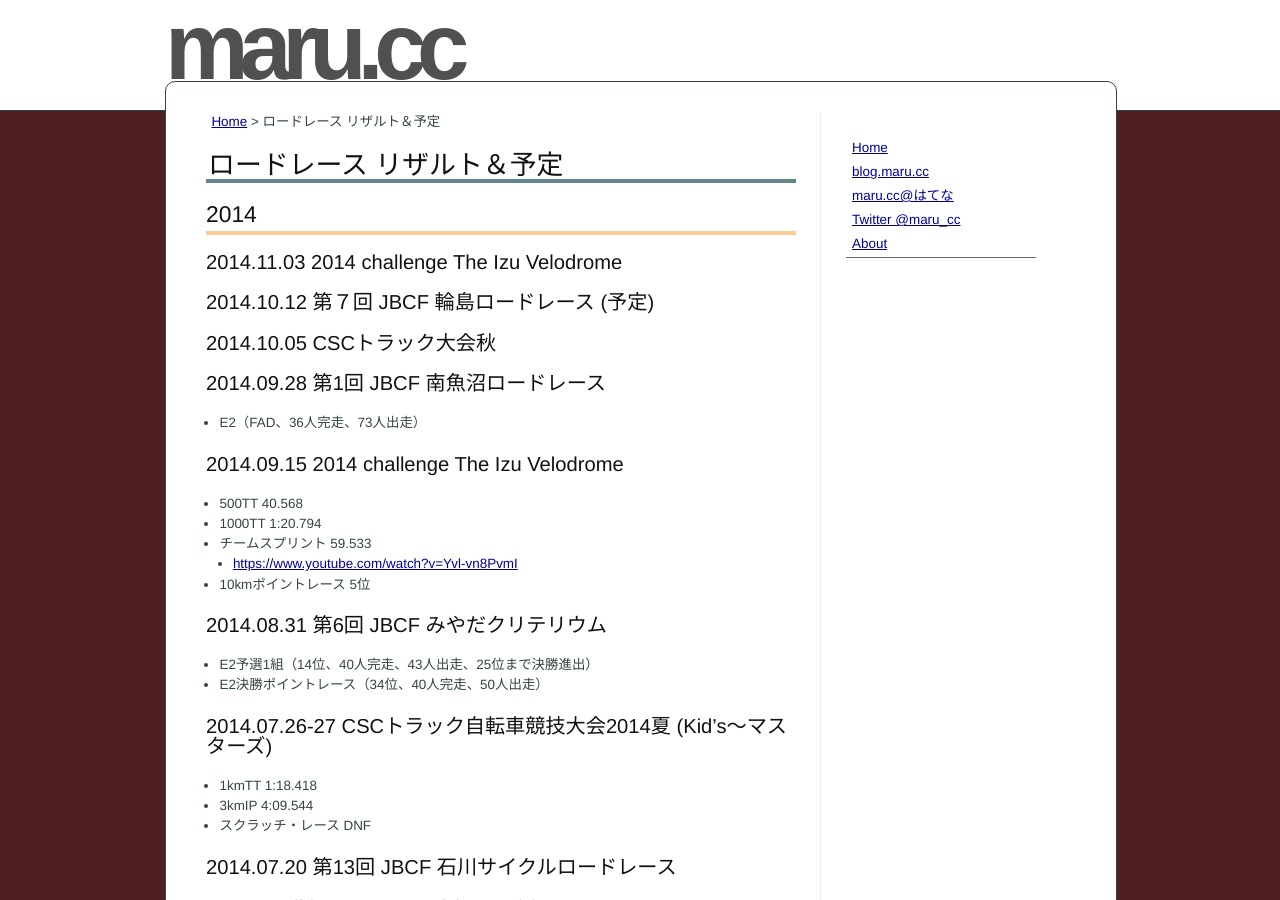
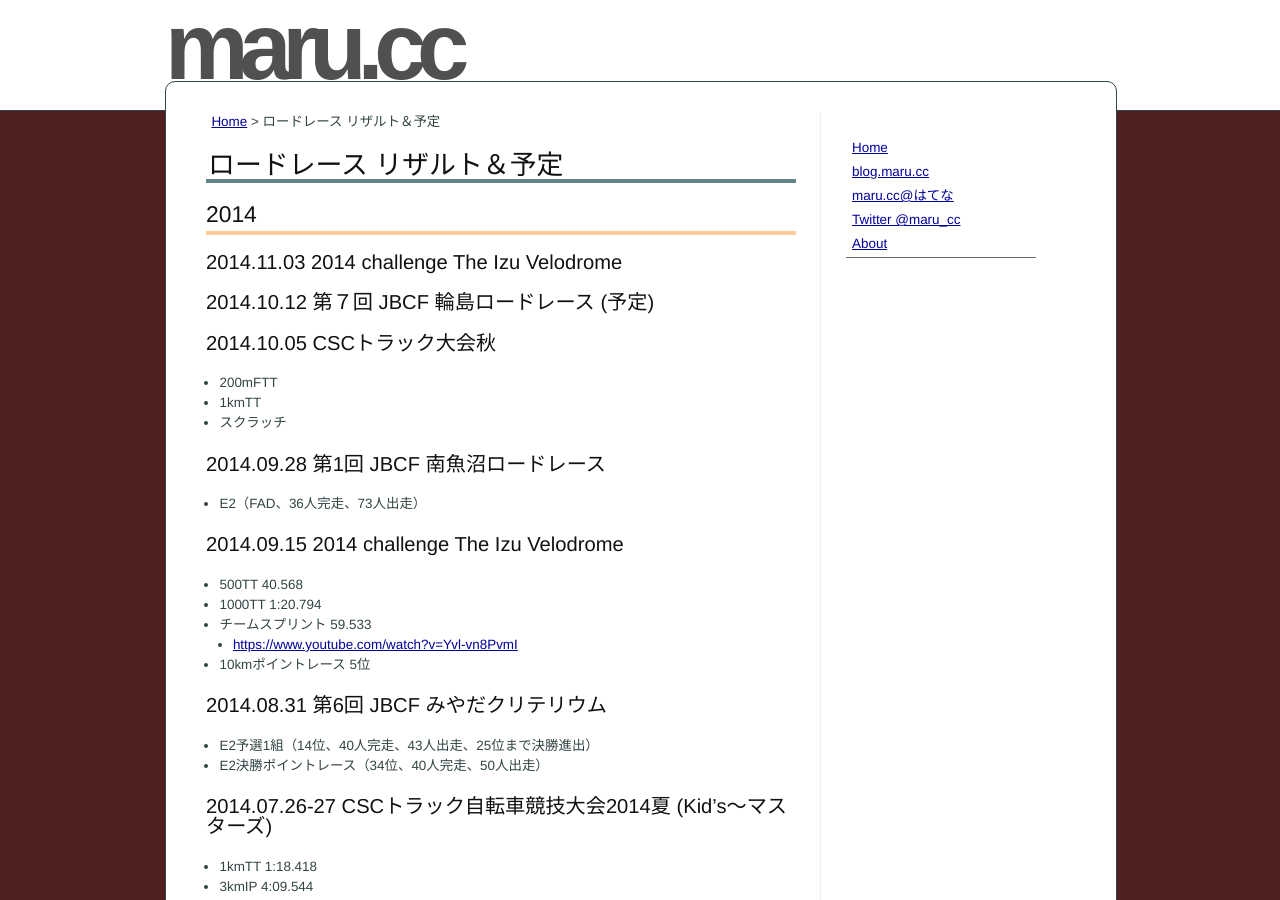
Before and after one commit to marucc/marucc.github.io, a Jekyll site: the page built from sports/results_bike.md, in a window 1280 px wide and 900 px high. Built offline with Jekyll 4.4.1, drawn with Linux system fonts in a browser that asks for light colours.

Commit message:
Published with https://stackedit.io/

```diff
--- a/sports/results_bike.md
+++ b/sports/results_bike.md
@@ -16,6 +16,9 @@ markdown: kramdown
 ### 2014.10.12 第７回 JBCF 輪島ロードレース (予定)
 
 ### 2014.10.05 CSCトラック大会秋
+ - 200mFTT
+ - 1kmTT
+ - スクラッチ
 
 ### 2014.09.28 第1回 JBCF 南魚沼ロードレース
 - E2（FAD、36人完走、73人出走）
```
